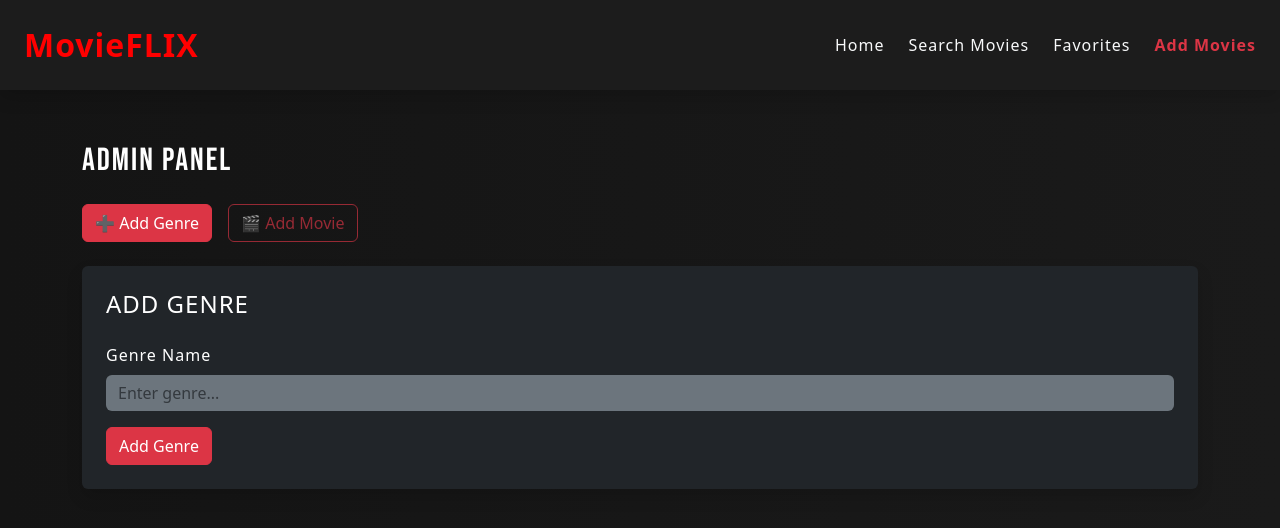
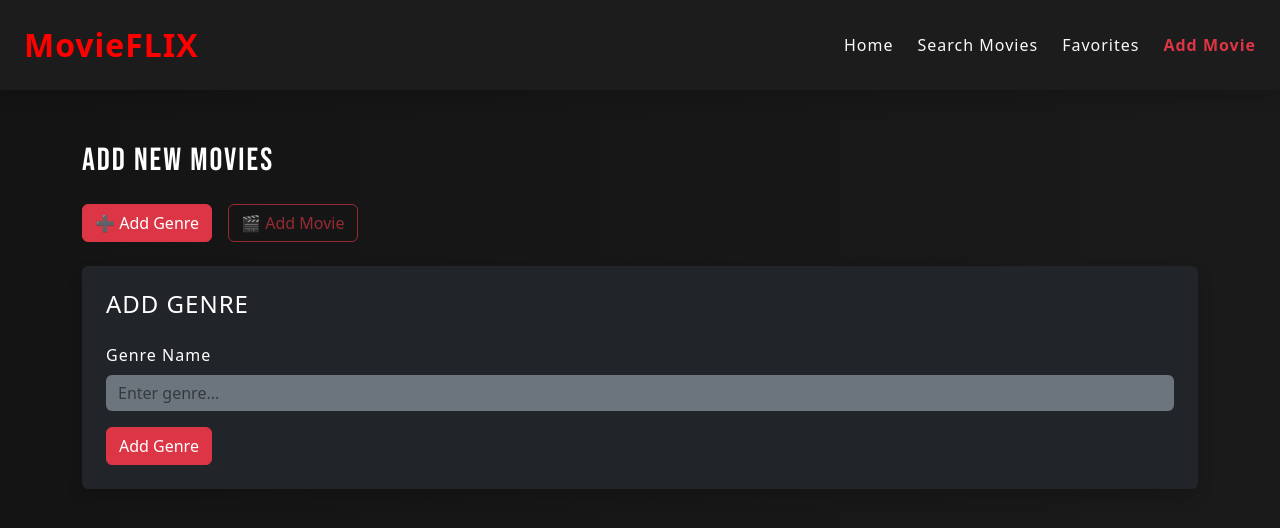
Before and after one commit to Wick-99/netflix_clone, a React (Create React App) app in the folder client/: page /admin in a window 1280 px wide. Shown: the top 528 px of the page. Built offline with nearby package versions, Linux system fonts and the light colour scheme; no server answers.

Commit message:
Made changes on the Add Movie Page

```diff
--- a/client/src/components/NavBar.jsx
+++ b/client/src/components/NavBar.jsx
@@ -52,7 +52,7 @@ const NavBar = () => {
                      }`
                   }
                >
-                  Add Movies
+                  Add Movie
                </NavLink>
             </div>
          </div>
--- a/client/src/pages/AdminPanel.jsx
+++ b/client/src/pages/AdminPanel.jsx
@@ -13,7 +13,7 @@ const AdminPanel = () => {
             className="mb-4 text-uppercase"
             style={{ fontFamily: "Bebas Neue", letterSpacing: "2px" }}
          >
-            Admin Panel
+            Add New Movies
          </h2>
          <div className="mb-4 d-flex gap-3">
             <button
```
